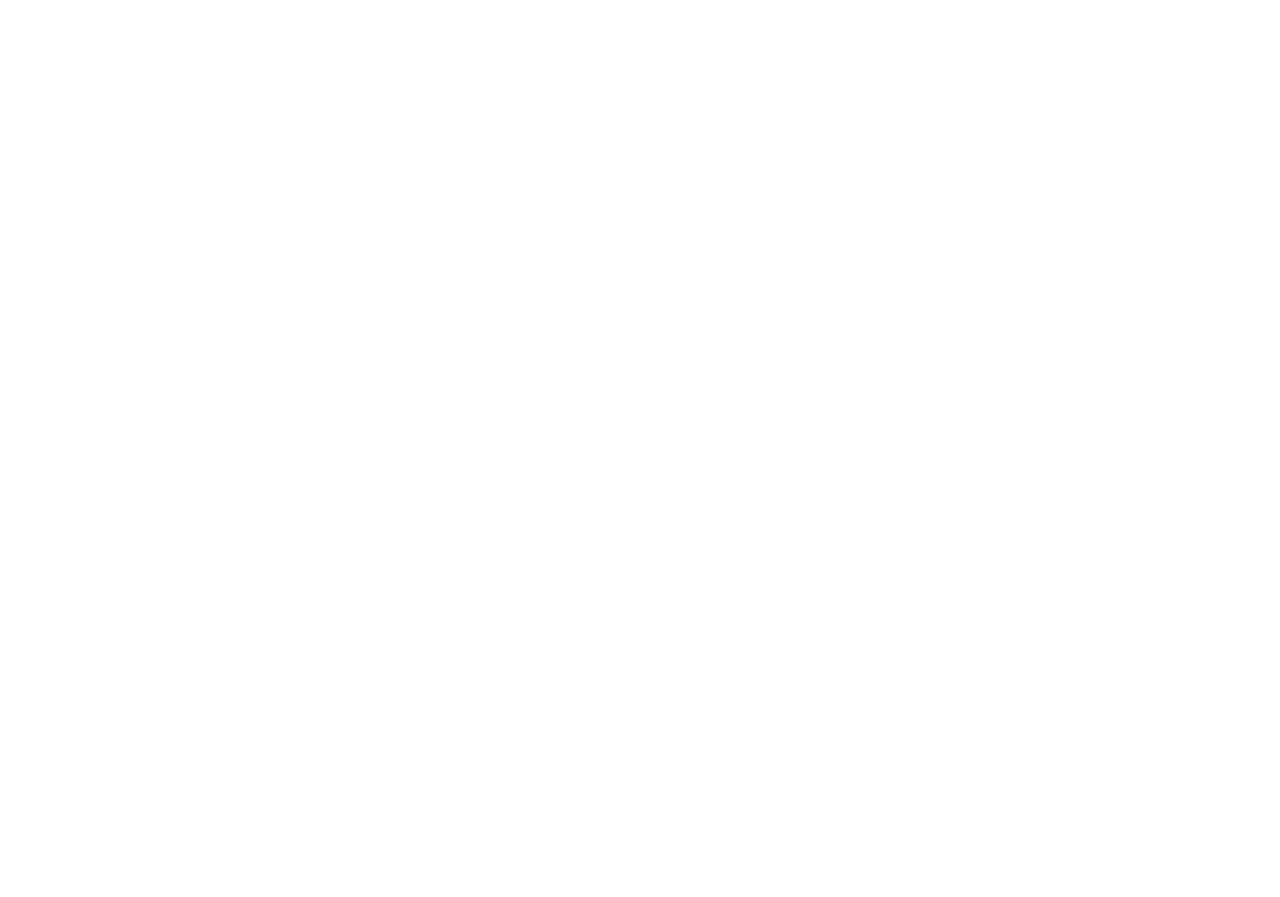
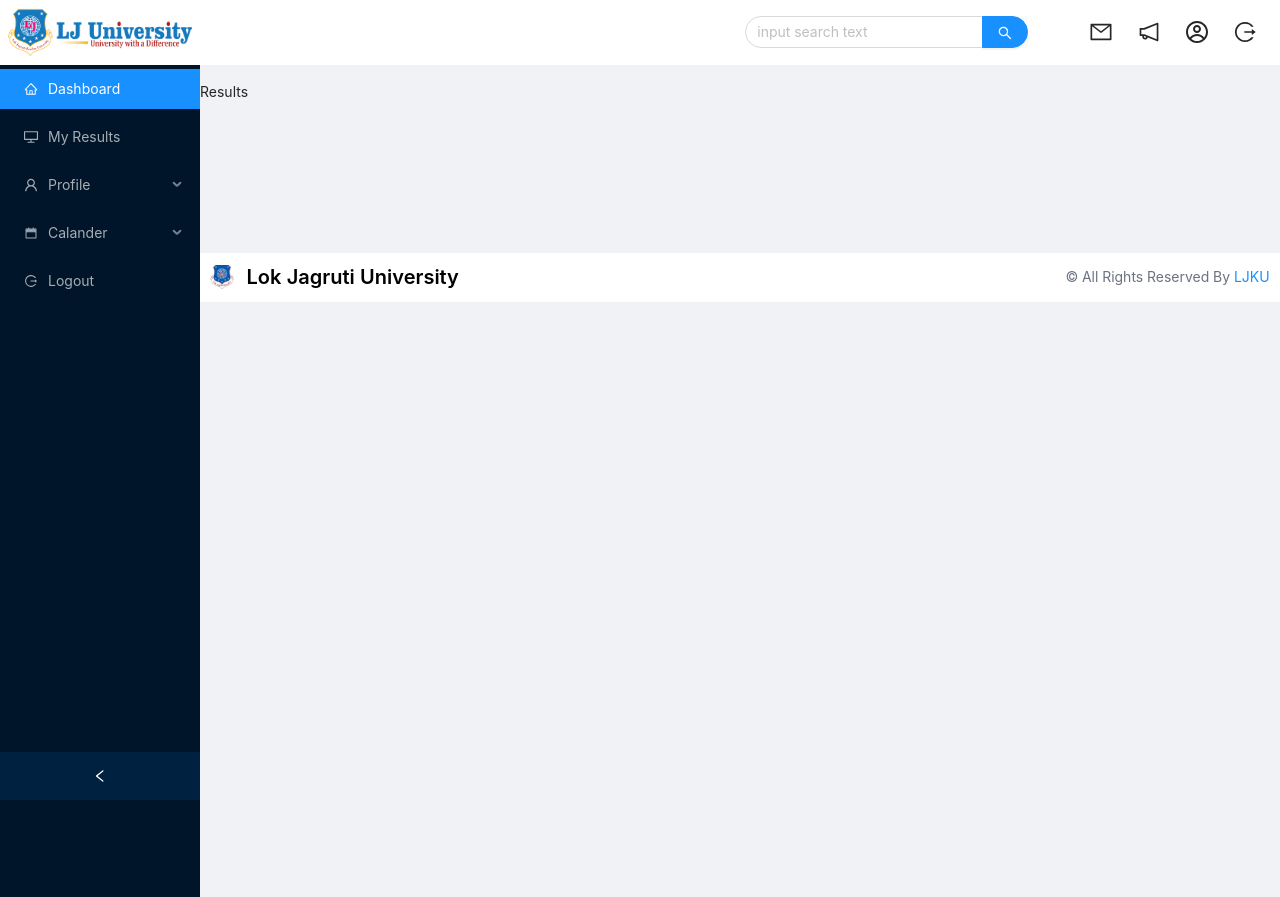
Before and after one commit to azimtechie/ljku__adminPanel, a React (Create React App) app: page /results in a window 1280 px wide. Before the commit this address had no page. Before the commit the page ends 800 px from the top, so only its background shows below. Built offline with nearby package versions, Linux system fonts and the light colour scheme.

Commit message:
sidebar route issue fixed

```diff
--- a/src/App.js
+++ b/src/App.js
@@ -9,7 +9,7 @@ const App = () => {
     <>
       <BrowserRouter>
         <Routes>
-          <Route path="/home" element={<CommonLayout />}>
+          <Route element={<CommonLayout />}>
             {routes.map((item, key) => (
               <Route
                 exact
--- a/src/Common/Sidebar/Sidebar.js
+++ b/src/Common/Sidebar/Sidebar.js
@@ -6,6 +6,7 @@ import {
   AiTwotoneCalendar,
 } from "react-icons/ai";
 import { Layout, Menu } from "antd";
+import { useNavigate } from "react-router-dom";
 
 const { Sider } = Layout;
 function getItem(label, key, icon, children) {
@@ -17,8 +18,8 @@ function getItem(label, key, icon, children) {
   };
 }
 const items = [
-  getItem("Dashbord", "/home", <AiOutlineHome />),
-  getItem("My Results", "2", <DesktopOutlined />),
+  getItem("Dashboard", "/dashboard", <AiOutlineHome />),
+  getItem("My Results", "results", <DesktopOutlined />),
   getItem("Profile", "sub1", <UserOutlined />, [
     getItem("Update Profile", "3"),
     getItem("Security", "4"),
@@ -31,6 +32,7 @@ const items = [
   getItem("Logout", "/", <AiOutlineLogout />),
 ];
 const Sidebar = () => {
+  const navigate = useNavigate();
   const [collapsed, setCollapsed] = useState(false);
   return (
     <Sider
@@ -41,8 +43,9 @@ const Sidebar = () => {
       <Menu
         theme="dark"
         mode="inline"
-        defaultSelectedKeys={["4"]}
+        defaultSelectedKeys={["/dashboard"]}
         items={items}
+        onClick={({ key }) => navigate(key)}
       />
     </Sider>
   );
--- a/src/pages/Home/Home.js
+++ b/src/pages/Dashboard/Dashboard.js
@@ -3,7 +3,7 @@ import AnnouncementsSection from "../../Dashboard/AnnouncementsSection";
 import FeesInfoSection from "../../Dashboard/FeesInfoSection";
 import PersonalInfoSection from "../../Dashboard/PersonalInfoSection";
 
-const Home = () => {
+const Dashboard = () => {
   const user = JSON.parse(localStorage.getItem("user"));
   return (
     <>
@@ -21,4 +21,4 @@ const Home = () => {
     </>
   );
 };
-export default Home;
+export default Dashboard;
--- a/src/pages/Login/Login.js
+++ b/src/pages/Login/Login.js
@@ -21,7 +21,7 @@ const Login = () => {
     console.log(userData);
     if (user) {
       message.success("Login Successful");
-      navigate("/home");
+      navigate("/dashboard");
       localStorage.setItem("user", JSON.stringify(user));
     } else {
       setErrorMessage("Invalid credentials");
--- /dev/null
+++ b/src/pages/Results/Results.js
@@ -0,0 +1,7 @@
+import React from "react";
+
+const Results = () => {
+  return <div>Results</div>;
+};
+
+export default Results;
```
Also changed, not shown: src/Routes.js (+8 -3 lines).
